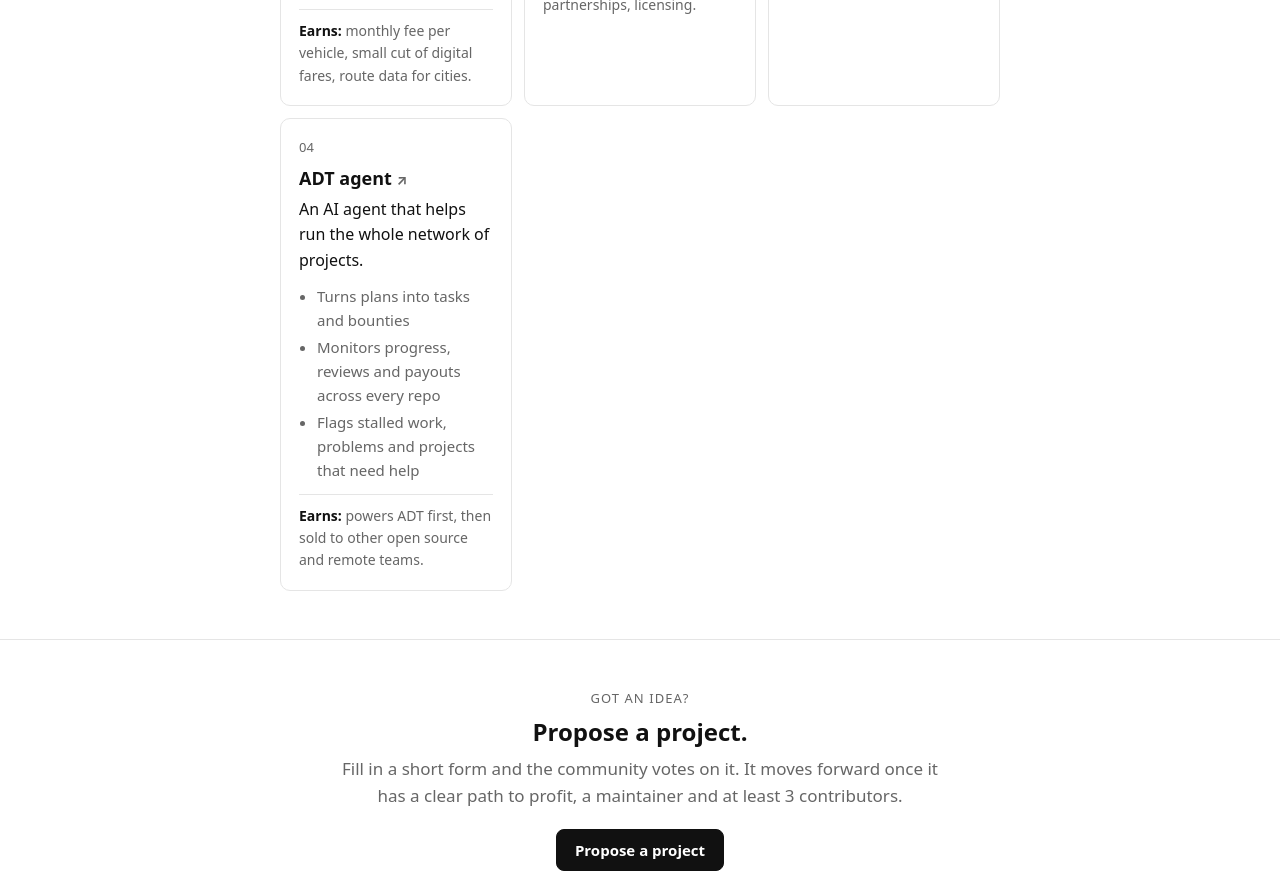
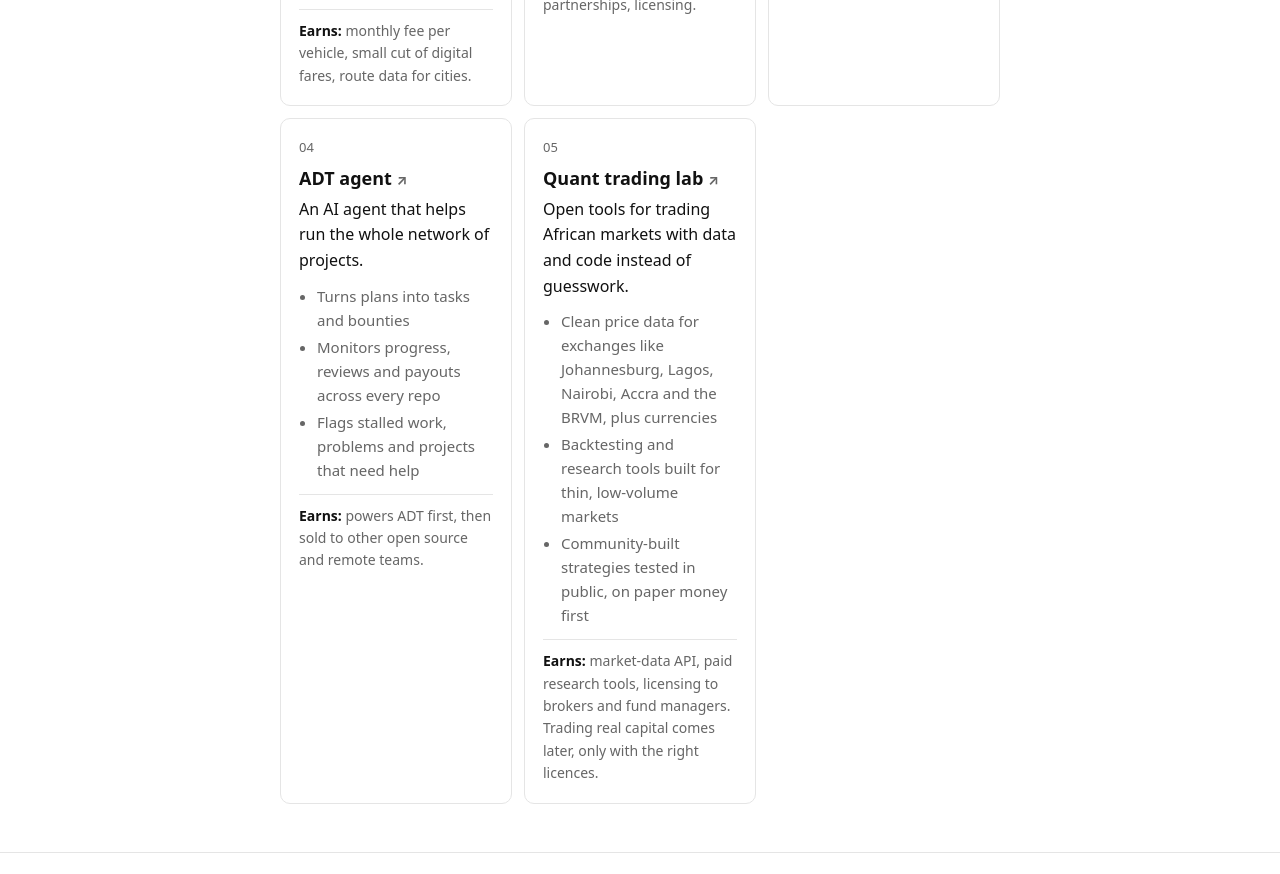
Before and after one commit to ADT-community/adt-community.github.io, a plain HTML site: page index.html in a window 1280 px wide. Shown: the part 2792-3666 px from the top of the page. Drawn offline with Linux system fonts and the light colour scheme.

Commit message:
Add Quant trading lab as flagship project 05
Co-Authored-By: Claude Opus 5.5 <noreply@anthropic.com>
Claude-Session: https://claude.ai/code/session_01Ka9SV5myQSTfCYihrQ5Hsm

```diff
--- a/index.html
+++ b/index.html
@@ -87,7 +87,7 @@
 <section id="projects"><div class="wrap">
   <p class="kicker">Flagship projects</p>
   <h2>What we're building.</h2>
-  <p class="lead">Four projects to start. Each one solves a daily problem and has a clear way to make money.</p>
+  <p class="lead">Five projects to start. Each one solves a daily problem and has a clear way to make money.</p>
   <div class="flag">
     <article class="fp">
       <span class="no">01</span>
@@ -133,6 +133,17 @@
       </ul>
       <p class="earn"><b>Earns:</b> powers ADT first, then sold to other open source and remote teams.</p>
     </article>
+    <article class="fp">
+      <span class="no">05</span>
+      <h3><a href="https://github.com/ADT-community/quant_trading">Quant trading lab <span>↗</span></a></h3>
+      <p class="sum">Open tools for trading African markets with data and code instead of guesswork.</p>
+      <ul>
+        <li>Clean price data for exchanges like Johannesburg, Lagos, Nairobi, Accra and the BRVM, plus currencies</li>
+        <li>Backtesting and research tools built for thin, low-volume markets</li>
+        <li>Community-built strategies tested in public, on paper money first</li>
+      </ul>
+      <p class="earn"><b>Earns:</b> market-data API, paid research tools, licensing to brokers and fund managers. Trading real capital comes later, only with the right licences.</p>
+    </article>
   </div>
 </div></section>
 
```
